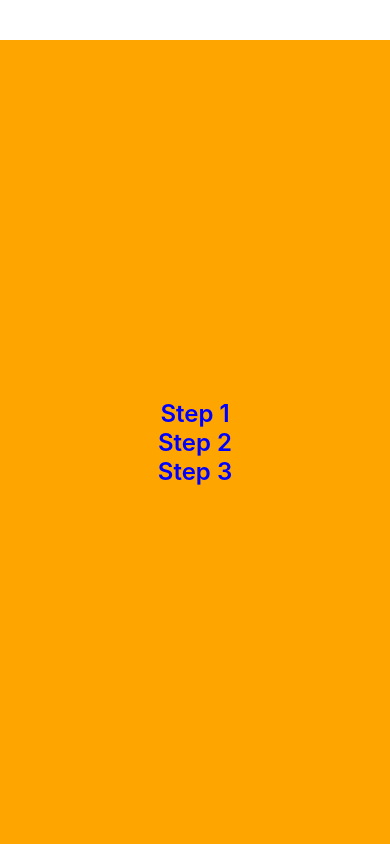
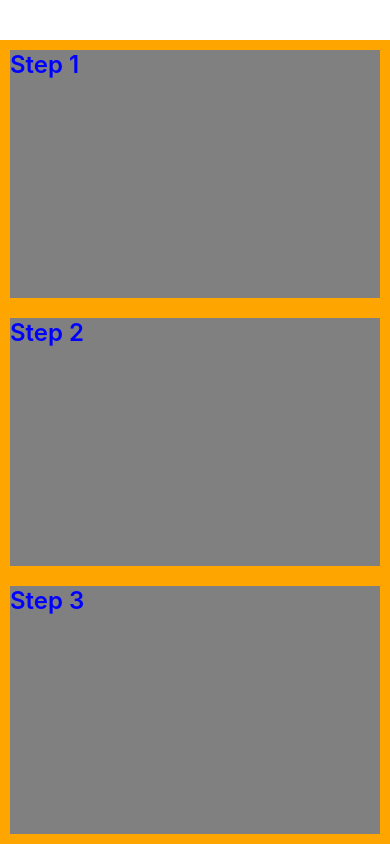
Before and after one commit to Nathanjms/react-native-essential-training, a React Native app: screen / in a window 390 px wide. Built offline with nearby package versions, Linux system fonts and the light colour scheme.

Commit message:
minor styling changes

```diff
--- a/App.js
+++ b/App.js
@@ -20,13 +20,16 @@ const styles = StyleSheet.create({
     marginTop: 40,
     backgroundColor: 'orange',
     flex: 1,
-    justifyContent: 'center',
-    alignItems: 'center',
+    justifyContent: 'space-around',
+    // alignItems: 'center',
   },
   title: {
     fontSize: 24,
     fontWeight: '600',
     color: 'blue',
+    backgroundColor: 'grey',
+    flex: 1,
+    margin: 10,
   },
 });
 
```
